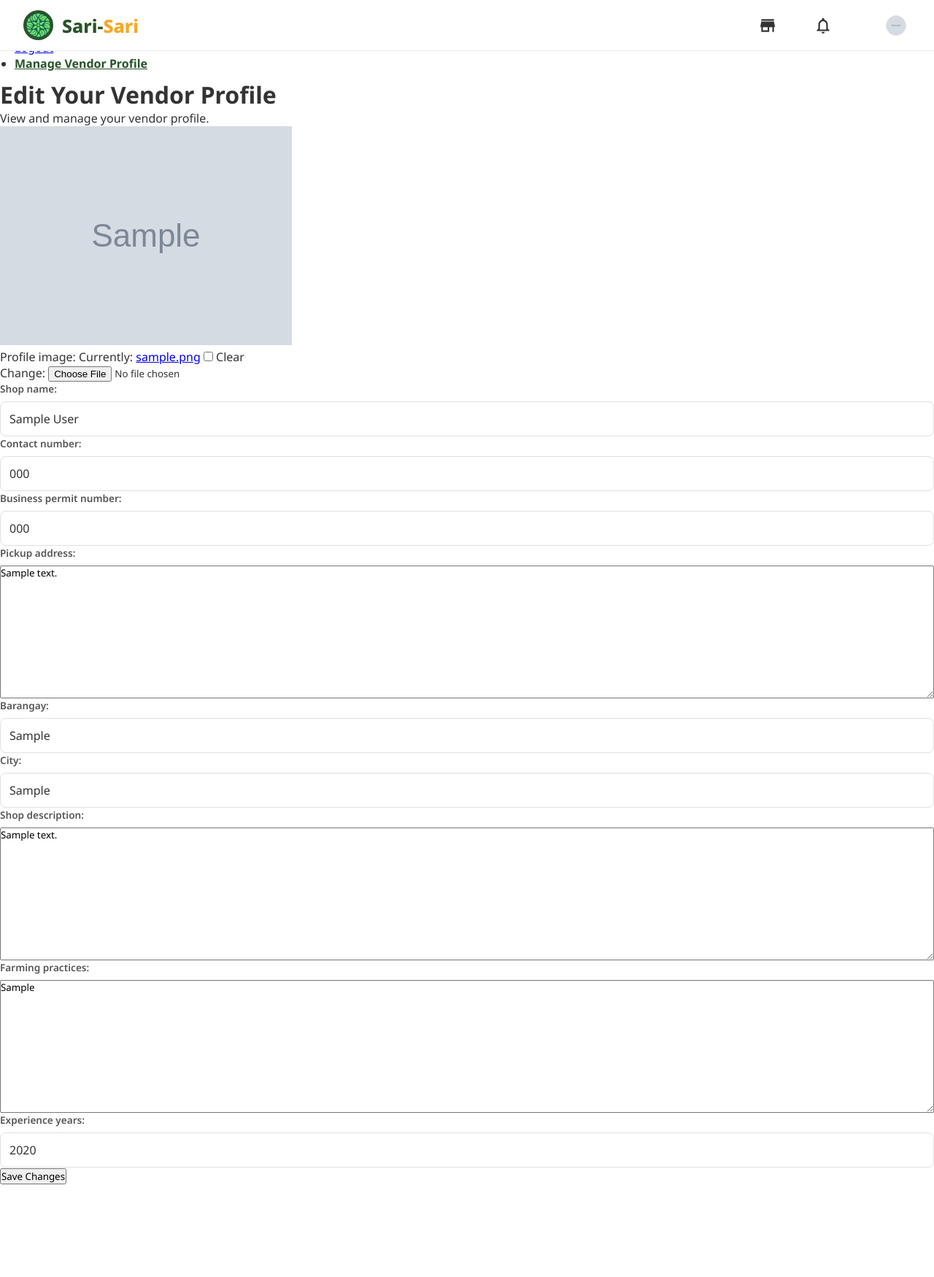
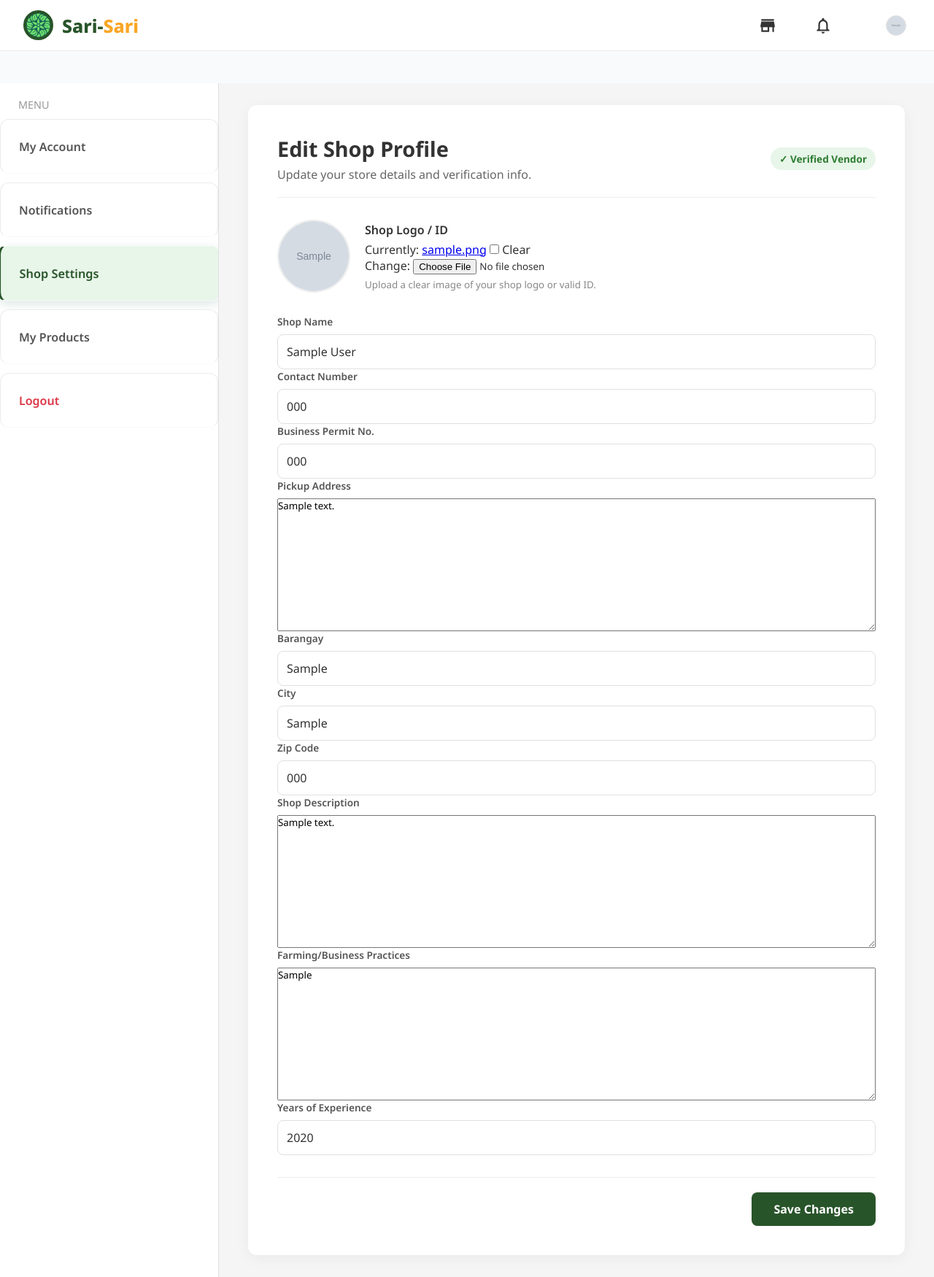
Before and after one commit to morel-porel/CSIT327-G1-Sari-SariAgriculturalMarket, a Django app: page /auth/vendor_profile/ in a window 1280 px wide. Shown: the whole page at 73% size. Before the commit the page ends 1623 px from the top, so only its background shows below. Run offline with Django 5.2, Linux system fonts and the light colour scheme; a user stored in the database is signed in; tables that the repository leaves empty hold one stand-in row (values such as "Sample post"); grey boxes marked "Sample" are stand-in pictures; data that the repository does not hold is empty; some web fonts are replaced.

Commit message:
UI: fixed the ui for the vendor profile

```diff
--- a/templates/pages/vendor_profile.html
+++ b/templates/pages/vendor_profile.html
@@ -1,48 +1,63 @@
+{
+type: uploaded file
+fileName: morel-porel/csit327-g1-sari-sariagriculturalmarket/CSIT327-G1-Sari-SariAgriculturalMarket-92d5fb53cbbe6d09b02ce8a0ed685ddd79aabe01/templates/pages/vendor_profile.html
+fullContent:
 {% extends 'base.html' %}
 {% load static %}
 
 {% block css %}
+    <link rel="stylesheet" href="{% static 'css/home.css' %}">
     <link rel="stylesheet" href="{% static 'css/consumer_profile.css' %}">
     <link rel="stylesheet" href="{% static 'css/cart.css' %}">
     <link rel="stylesheet" href="{% static 'css/notifications_dropdown.css' %}">
     <link href="https://fonts.googleapis.com/css2?family=Song+Myung&display=swap" rel="stylesheet">
+
     <style>
+        /* --- CRITICAL LAYOUT FIXES (Identical to Consumer Profile) --- */
+
+        /* 1. Hide the duplicate navbar from base.html */
+        body > header.navbar {
+            display: none !important;
+        }
+
+        /* 2. Global Reset for Full Screen Layout */
+        html, body {
+            height: 100% !important;
+            width: 100% !important;
+            margin: 0 !important;
+            padding: 0 !important;
+            overflow: hidden !important; /* Lock body scroll */
+            background-color: var(--bg-secondary);
+        }
+
+        /* 3. Hide Footer */
+        footer, .footer {
+            display: none !important;
+        }
+
+        /* 4. Reset Main Container to fill screen */
+        .main-container {
+            width: 100% !important;
+            height: 100vh !important;
+            padding: 0 !important;
+            margin: 0 !important;
+            max-width: none !important;
+            display: block !important;
+            overflow: hidden !important;
+        }
+
+        /* 5. Search Bar Visibility (Hidden on this page) */
+        .search-bar { visibility: hidden !important; opacity: 0; }
+
+        /* 6. Form Grid Tweaks */
         .form-grid .form-group.full-width {
             grid-column: 1 / -1;
         }
-        /* Ensure strict alignment with consumer navbar */
-        .navbar .nav-icons {
-            display: flex;
-            align-items: center;
-            gap: 25px; /* Matched spacing from images */
-        }
-
-        /* Icon Sizing Consistency */
-        .cart-icon-svg, .notif-icon-svg, .nav-icon {
-            width: 26px;
-            height: 26px;
-            fill: var(--text-primary);
-            transition: transform 0.2s;
-        }
-
-        .nav-icons a:hover svg,
-        .notif-nav-container:hover svg {
-            fill: var(--accent-primary);
-            transform: scale(1.05);
-        }
-
-        /* Hide search bar as per request */
-        .search-bar { visibility: hidden !important; opacity: 0; }
-
-        /* Layout fixes */
-        body { overflow: hidden; }
-        .sidebar { flex-shrink: 0 !important; width: 350px !important; }
-        .main { flex-grow: 1 !important; min-width: 0 !important; width: auto !important; }
     </style>
 {% endblock %}
 
 {% block content %}
-<header class="navbar">
+<header class="navbar" style="position: fixed; top: 0; left: 0; width: 100%; z-index: 1000; display: flex; justify-content: space-between; align-items: center; padding: 0 30px; height: 70px; background: #fff; border-bottom: 1px solid #e0e0e0;">
     <a href="{% url 'home' %}" style="text-decoration: none;">
         <div class="logo">
             <img src="{% static 'icons/sari-sari-logo.png' %}" alt="Logo Icon" class="logo-icon">
@@ -54,16 +69,24 @@
 
     <div class="search-bar">
         <div class="search-container-wrapper">
-            <input type="text" id="base-search-input" name="q" placeholder="Search products...">
+            <input type="text" disabled>
         </div>
     </div>
 
     <div class="nav-icons">
-        <a href="{% url 'product_list' %}" style="display: flex; align-items: center; text-decoration: none;" title="Manage My Shop">
+        {% if user.role == 'VENDOR' %}
+            <a href="{% url 'product_list' %}" title="Manage My Shop">
                 <svg class="cart-icon-svg" viewBox="0 0 24 24">
                     <path d="M20 4H4v2h16V4zm1 10v-2l-1-5H4l-1 5v2h1v6h10v-6h4v6h2v-6h1zm-9 4H6v-4h6v4z"/>
                 </svg>
             </a>
+        {% else %}
+            <a href="{% url 'cart' %}" style="display: flex; align-items: center; text-decoration: none;">
+                <svg class="cart-icon-svg" viewBox="0 0 24 24">
+                    <path d="M11 9h2V6h3V4h-3V1h-2v3H8v2h3v3zm-4 9c-1.1 0-2 .9-2 2s.9 2 2 2 2-.9 2-2-.9-2-2-2zm10 0c-1.1 0-2 .9-2 2s.9 2 2 2 2-.9 2-2-.9-2-2-2zm-8.9-5h7.45c.75 0 1.41-.41 1.75-1.03l3.86-7.01L19.42 4l-3.87 7H8.53L4.27 2H1v2h2l3.6 7.59-1.35 2.44C4.52 15.37 5.48 17 7 17h12v-2H7l1.1-2z"/>
+                </svg>
+            </a>
+        {% endif %}
 
         <div class="notif-nav-container" id="notif-container">
             <a href="{% url 'notification_list' %}" style="display:flex; align-items:center; text-decoration:none;">
@@ -72,7 +95,6 @@
                 </svg>
                 <span class="notif-badge" id="nav-notif-badge" style="display:none;">0</span>
             </a>
-
             <div class="notif-dropdown">
                 <h4>Recent Notifications</h4>
                 <div class="notif-dropdown-list" id="nav-notif-list">
@@ -94,96 +116,128 @@
     </div>
 </header>
 
-<div class="profile-container">
-    <aside class="sidebar">
-        <nav>
-            <ul>
-                <li><a href="{% url 'profile' %}">My Account</a></li>
-                <li><a href="{% url 'notification_list' %}">Notifications</a></li>
-                <li><a href="{% url 'logout' %}">Logout</a></li>
+<main class="container" style="margin-top: 70px !important; height: calc(100vh - 70px) !important; padding: 0 !important; width: 100% !important; display: flex !important;">
 
-                {% if user.role == 'VENDOR' %}
-                    <li class="active"><a href="{% url 'vendor_profile' %}" class="vendor-link" style="color: var(--accent-primary); font-weight: bold;">Manage Vendor Profile</a></li>
-                {% endif %}
-            </ul>
-        </nav>
+    <aside class="sidebar" style="height: 100% !important; width: 300px !important; flex-shrink: 0; border-right: 1px solid #e0e0e0; overflow-y: auto; background: #fff; padding: 0 !important;">
+        <h2 style="padding: 20px 25px 10px; font-size: 0.9rem; color: #999; text-transform: uppercase; margin: 0;">Menu</h2>
+
+        <a href="{% url 'profile' %}" class="sidebar-btn" style="text-decoration: none; display: flex; align-items: center; padding: 15px 25px; color: var(--text-secondary); font-weight: 600; border-bottom: 1px solid #f9f9f9; transition: all 0.2s;">
+            <span>My Account</span>
+        </a>
+        <a href="{% url 'notification_list' %}" class="sidebar-btn" style="text-decoration: none; display: flex; align-items: center; padding: 15px 25px; color: var(--text-secondary); font-weight: 600; border-bottom: 1px solid #f9f9f9; transition: all 0.2s;">
+            <span>Notifications</span>
+        </a>
+        <a href="{% url 'vendor_profile' %}" class="sidebar-btn active" style="text-decoration: none; display: flex; align-items: center; padding: 15px 25px; color: var(--accent-primary); background-color: #e8f5e9; border-left: 4px solid var(--accent-primary); font-weight: 600; border-bottom: 1px solid #f9f9f9; transition: all 0.2s;">
+            <span>Shop Settings</span>
+        </a>
+        <a href="{% url 'product_list' %}" class="sidebar-btn" style="text-decoration: none; display: flex; align-items: center; padding: 15px 25px; color: var(--text-secondary); font-weight: 600; border-bottom: 1px solid #f9f9f9; transition: all 0.2s;">
+            <span>My Products</span>
+        </a>
+        <a href="{% url 'logout' %}" class="sidebar-btn" style="text-decoration: none; display: flex; align-items: center; padding: 15px 25px; color: var(--danger-color); font-weight: 600; border-bottom: 1px solid #f9f9f9; transition: all 0.2s;">
+            <span>Logout</span>
+        </a>
     </aside>
 
-    <div class="main-content">
-        <div class="form-box">
-            <h1>Edit Your Vendor Profile</h1>
-            <p>View and manage your vendor profile.</p>
+    <div class="main" style="height: 100% !important; overflow: hidden; flex: 1; background-color: var(--bg-secondary);">
+        <section class="content" style="height: 100% !important; padding: 30px; overflow-y: auto;">
+
+            <div class="form-box" style="max-width: 900px; margin: 0 auto; background: #fff; padding: 40px; border-radius: 12px; box-shadow: 0 4px 20px rgba(0,0,0,0.05);">
+
+                <div style="display: flex; justify-content: space-between; align-items: center; margin-bottom: 30px; border-bottom: 1px solid #eee; padding-bottom: 20px;">
+                    <div>
+                        <h1 style="margin: 0; font-size: 1.8rem; color: var(--text-primary);">Edit Shop Profile</h1>
+                        <p style="margin: 5px 0 0; color: #666;">Update your store details and verification info.</p>
+                    </div>
+                    {% if form.instance.is_verified %}
+                        <span style="background: #e8f5e9; color: #2e7d32; padding: 6px 12px; border-radius: 20px; font-weight: bold; font-size: 0.85rem; display: flex; align-items: center; gap: 5px;">
+                            ✓ Verified Vendor
+                        </span>
+                    {% else %}
+                        <span style="background: #fff3e0; color: #ef6c00; padding: 6px 12px; border-radius: 20px; font-weight: bold; font-size: 0.85rem;">
+                            ⚠ Pending Verification
+                        </span>
+                    {% endif %}
+                </div>
+
                 <form method="post" enctype="multipart/form-data" class="profile-form">
                     {% csrf_token %}
-                <div class="profile-picture-section">
+
+                    <div class="profile-picture-section" style="margin-bottom: 30px; display: flex; align-items: center; gap: 20px;">
                         {% if form.instance.profile_image %}
-                        <img src="{{ form.instance.profile_image.url }}" alt="Profile Avatar" class="profile-avatar">
+                            <img src="{{ form.instance.profile_image.url }}" alt="Profile Avatar" class="profile-avatar" style="width: 100px; height: 100px; border-radius: 50%; object-fit: cover; border: 2px solid #eee;">
                         {% else %}
-                        <img src="{% static 'icons/placeholder.png' %}" alt="Profile Avatar" class="profile-avatar">
+                            <img src="{% static 'icons/placeholder.png' %}" alt="Profile Avatar" class="profile-avatar" style="width: 100px; height: 100px; border-radius: 50%; object-fit: cover; border: 2px solid #eee;">
                         {% endif %}
-                    <div>
-                        {{ form.profile_image.label_tag }}
+                        <div style="flex: 1;">
+                            <label style="display: block; font-weight: 600; margin-bottom: 5px;">Shop Logo / ID</label>
                             {{ form.profile_image }}
-                        {{ form.profile_image.errors }}
+                            <small style="display: block; color: #888; margin-top: 5px;">Upload a clear image of your shop logo or valid ID.</small>
                         </div>
                     </div>
+
                     <div class="form-grid">
                         <div class="form-group">
-                        {{ form.shop_name.label_tag }}
+                            <label>Shop Name</label>
                             {{ form.shop_name }}
                             {{ form.shop_name.errors }}
                         </div>
                         <div class="form-group">
-                        {{ form.contact_number.label_tag }}
+                            <label>Contact Number</label>
                             {{ form.contact_number }}
                             {{ form.contact_number.errors }}
                         </div>
                         <div class="form-group">
-                        {{ form.business_permit_number.label_tag }}
+                            <label>Business Permit No.</label>
                             {{ form.business_permit_number }}
                             {{ form.business_permit_number.errors }}
                         </div>
 
                         <div class="form-group full-width">
-                        {{ form.pickup_address.label_tag }}
+                            <label>Pickup Address</label>
                             {{ form.pickup_address }}
                             {{ form.pickup_address.errors }}
                         </div>
                         <div class="form-group">
-                        {{ form.barangay.label_tag }}
+                            <label>Barangay</label>
                             {{ form.barangay }}
                             {{ form.barangay.errors }}
                         </div>
                         <div class="form-group">
-                        {{ form.city.label_tag }}
+                            <label>City</label>
                             {{ form.city }}
                             {{ form.city.errors }}
                         </div>
+                        <div class="form-group">
+                            <label>Zip Code</label>
+                            {{ form.zip_code }}
+                            {{ form.zip_code.errors }}
+                        </div>
 
                         <div class="form-group full-width">
-                        {{ form.shop_description.label_tag }}
+                            <label>Shop Description</label>
                             {{ form.shop_description }}
                             {{ form.shop_description.errors }}
                         </div>
                         <div class="form-group full-width">
-                        {{ form.farming_practices.label_tag }}
+                            <label>Farming/Business Practices</label>
                             {{ form.farming_practices }}
                             {{ form.farming_practices.errors }}
                         </div>
                         <div class="form-group">
-                        {{ form.experience_years.label_tag }}
+                            <label>Years of Experience</label>
                             {{ form.experience_years }}
                             {{ form.experience_years.errors }}
                         </div>
                     </div>
 
-                <div class="form-actions">
-                    <button type="submit" class="btn-save">Save Changes</button>
+                    <div class="form-actions" style="margin-top: 30px; padding-top: 20px; border-top: 1px solid #eee; text-align: right;">
+                        <button type="submit" class="btn-save" style="background: var(--accent-primary); color: white; padding: 12px 30px; border: none; border-radius: 8px; font-weight: bold; cursor: pointer; font-size: 1rem;">Save Changes</button>
                     </div>
                 </form>
             </div>
+        </section>
     </div>
-</div>
+</main>
 
 <script>
     // Manually trigger notification logic
@@ -198,3 +252,4 @@
     });
 </script>
 {% endblock %}
+}
```
Also changed, not shown: templates/pages/consumer_profile.html (+7 -9 lines), products/migrations/0003_alter_product_category.py (added). Lines whose indentation alone changed are shown as unchanged.
